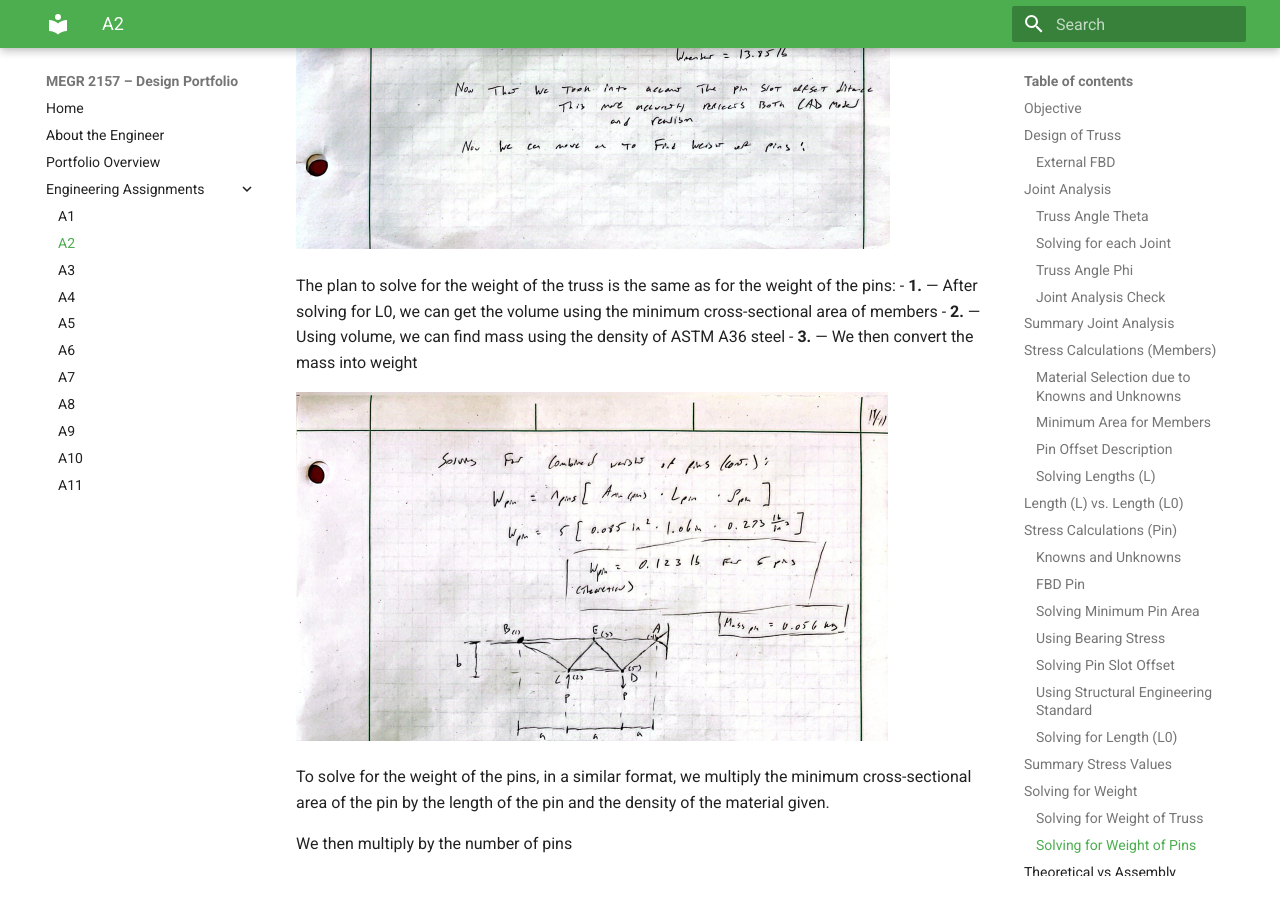
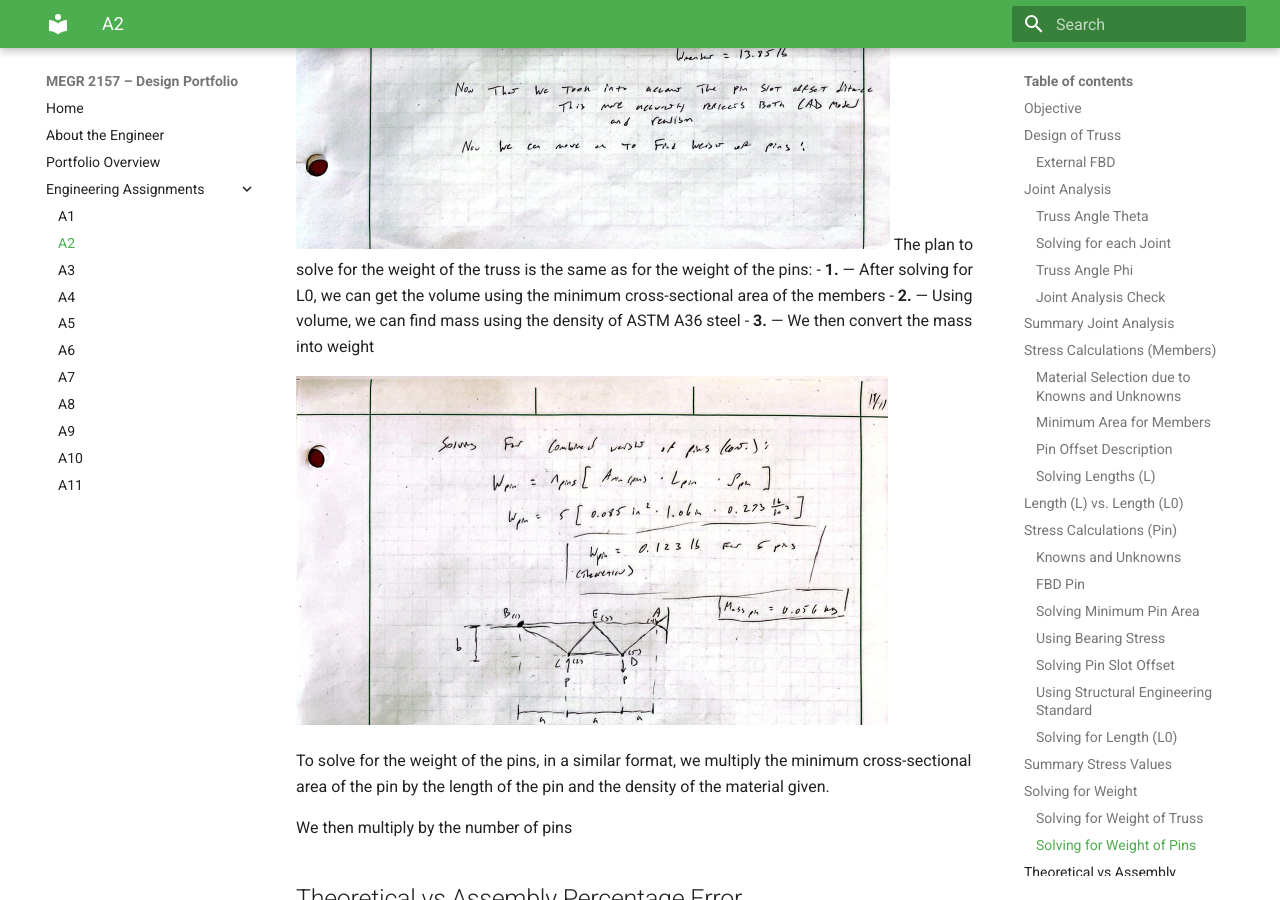
Before and after one commit to smateus0/megr2157-portfolio, an MkDocs documentation site: the page built from docs/assignments/A02/index.md, in a window 1280 px wide and 900 px high, scrolled down 15752 px. Built offline with MkDocs 1.6.1 and Material for MkDocs 9.7.7, drawn with Linux system fonts in a browser that asks for light colours.

Commit message:
Update index.md

```diff
--- a/docs/assignments/A02/index.md
+++ b/docs/assignments/A02/index.md
@@ -222,9 +222,8 @@ Now, solving for the total L0 length from all members from the summation, we can
 ### Solving for Weight of Pins
 
 ![truss 10/11 member mass](truss_10_11_2.png)
-
 The plan to solve for the weight of the truss is the same as for the weight of the pins:
-- **1.** — After solving for L0, we can get the volume using the minimum cross-sectional area of members
+- **1.** — After solving for L0, we can get the volume using the minimum cross-sectional area of the members
 - **2.** — Using volume, we can find mass using the density of ASTM A36 steel
 - **3.** — We then convert the mass into weight
 
```
